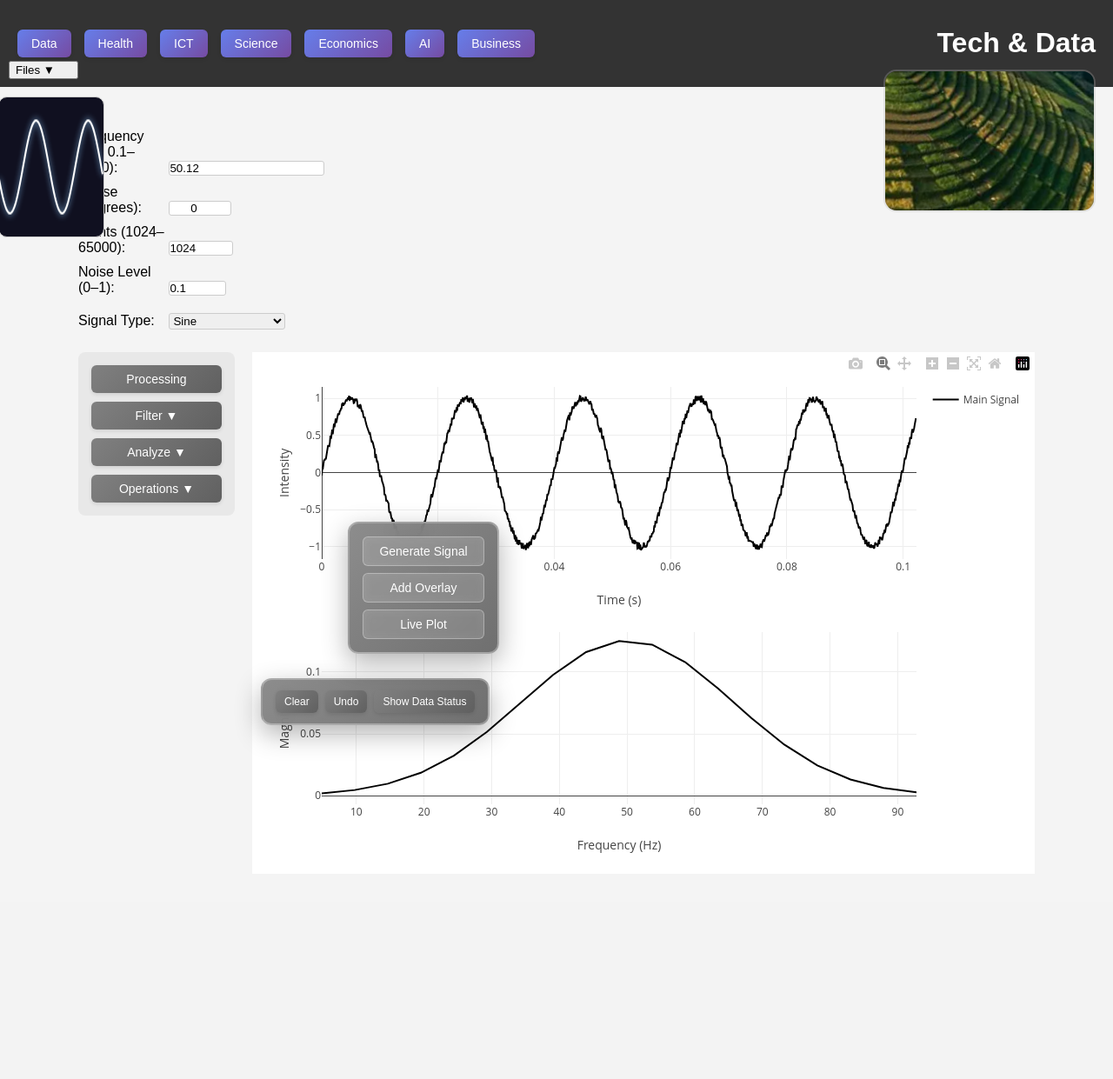
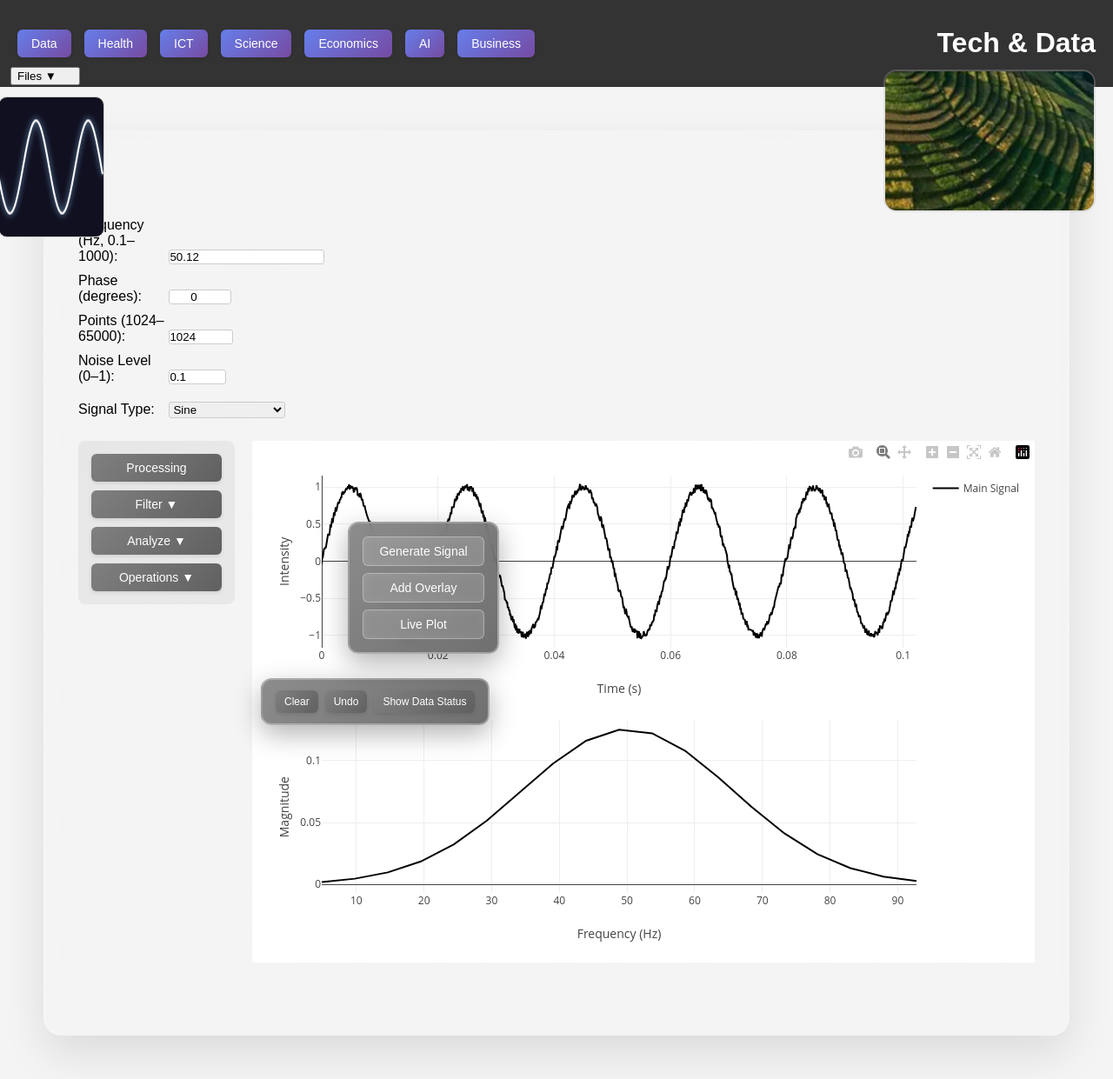
Before and after one commit to thacien20/work_proj, a Flask app: page / in a window 1280 px wide. Shown: the whole page at 87% size. Before the commit the page ends 981 px from the top, so only its background shows below. Run offline with Flask 3, Linux system fonts and the light colour scheme; some libraries are stand-ins or nearby versions.

Commit message:
styling also

```diff
--- a/templates/index.html
+++ b/templates/index.html
@@ -338,18 +338,40 @@
             transform: translateY(-2px);
             box-shadow: 0 5px 15px rgba(0,0,0,0.2);
         }
+
+        /* Big canvas container styling - wraps all main content */
+        .big-canvas-container {
+            background: linear-gradient(135deg, rgba(255, 255, 255, 0.02), rgba(255,255,255,0.08));
+            border: 2px solid rgba(255,255,255,0.1);
+            border-radius: 20px;
+            margin: 50px;
+            padding: 50px;
+            box-shadow: 0 20px 50px rgba(0,0,0,0.1);
+            backdrop-filter: blur(10px);
+            position: relative;
+            min-height: 800px;
+        }
+
+        /* Big canvas container hover effect */
+        .big-canvas-container:hover {
+            border-color: rgba(255,255,255,0.2);
+            box-shadow: 0 25px 60px rgba(0,0,0,0.15);
+        }
     </style>
 
-    <!-- ===== MAIN APPLICATION CONTENT ===== -->
-    <!-- Flexbox layout: row-reverse puts sidebar on right, content on left -->
-    <main style="display: flex; flex-direction:row-reverse; align-items: flex-start;">
+    <!-- ===== BIG CANVAS CONTAINER ===== -->
+    <!-- Unified container wrapping all main application content -->
+    <div class="big-canvas-container">
+        <!-- ===== MAIN APPLICATION CONTENT ===== -->
+        <!-- Flexbox layout: row-reverse puts sidebar on right, content on left -->
+        <main style="display: flex; flex-direction:row-reverse; align-items: flex-start;">
 
-        <!-- Main content area with signal processing controls -->
-        <div style="flex:1;">
+            <!-- Main content area with signal processing controls -->
+            <div style="flex:1;">
 
             <!-- ===== FILE OPERATIONS DROPDOWN ===== -->
             <!-- Dropdown for CSV import/export functionality -->
-            <div class="file-dropdown" style="margin-top: 30px;">
+            <div class="file-dropdown" style="margin-top: -115px; transform: translate(-50px);">
                 <button id="filesBtn" class="file-button">Files ▼</button>
                 <div class="file-dropdown-content">
                     <button type="button" id="exportBtn">Export CSV</button>
@@ -486,6 +508,7 @@
             </section>
         </div>
     </main>
+    </div> <!-- End of big-canvas-container -->
 
     <!-- ===== DRAGGABLE BUTTON CANVAS ===== -->
     <div class="draggable-button-canvas" id="buttonCanvas">
```
